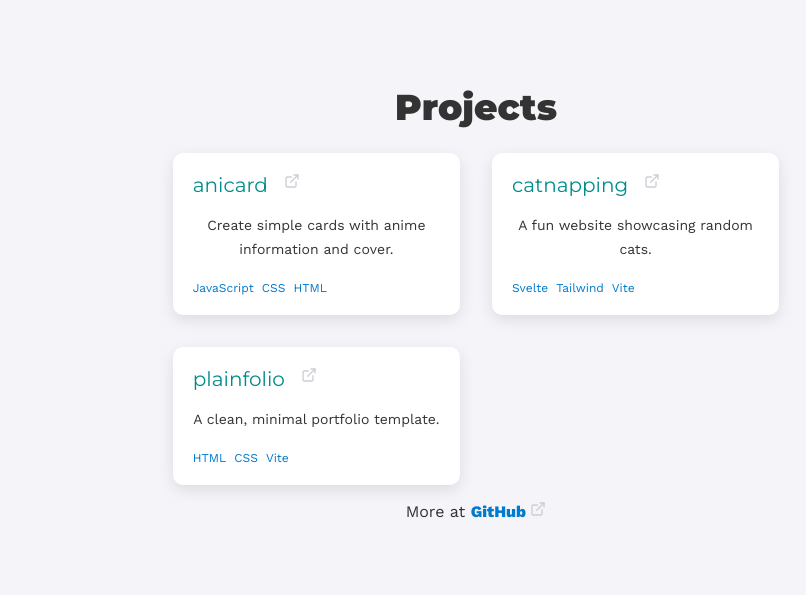
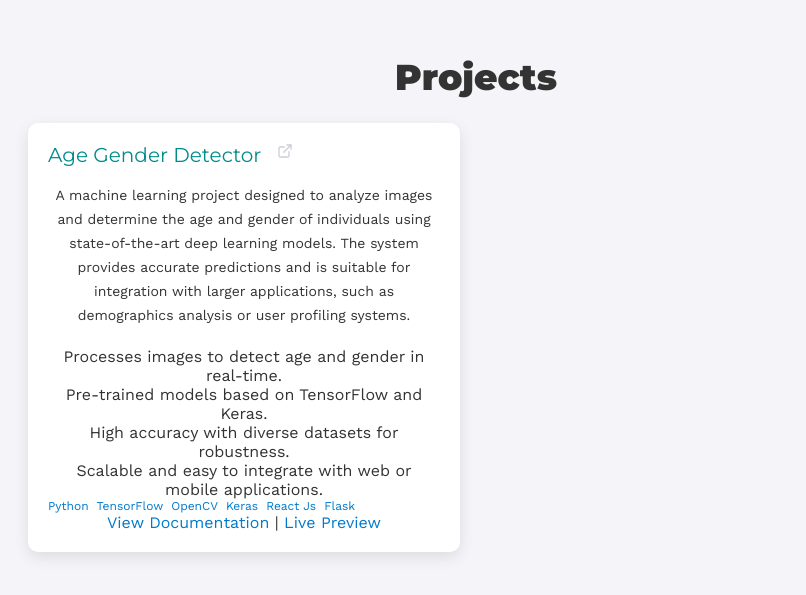
Before and after one commit to priyade004/Priya-PortFolio, a website built with Vite: page index.html in a window 1280 px wide. Shown: the part 897-1492 px from the top of the page, without its empty margins (164-970 px from the left). Built offline with nearby package versions, Linux system fonts and the light colour scheme.

Commit message:
added new code

```diff
--- a/index.html
+++ b/index.html
@@ -75,62 +75,45 @@
         <div class="project-container">
           <div class="repository-container">
             <div class="repository-head">
-              <a href="https://github.com/notshanxx/anicard" target="_blank">
-                <h3>anicard</h3>
+              <a href="https://github.com/priyade004/age-gender-detector" target="_blank">
+                <h3>Age Gender Detector</h3>
               </a>
-              <a href="https://github.com/notshanxx/anicard" target="_blank">
+              <a href="https://github.com/priyade004/age-gender-detector" target="_blank">
                 <img width="16" height="16" src="./asset/svg/external-link.svg" alt="external-link" />
               </a>
             </div>
-            <p class="repository-description">Create simple cards with anime information and cover.</p>
+            <p class="repository-description">
+              A machine learning project designed to analyze images and determine the age and gender of individuals using state-of-the-art deep learning models.
+              The system provides accurate predictions and is suitable for integration with larger applications, such as demographics analysis or user profiling systems.
+            </p>
+
+            <!-- Features -->
+            <ul class="repository-features">
+              <li>Processes images to detect age and gender in real-time.</li>
+              <li>Pre-trained models based on TensorFlow and Keras.</li>
+              <li>High accuracy with diverse datasets for robustness.</li>
+              <li>Scalable and easy to integrate with web or mobile applications.</li>
+            </ul>
+
             <div class="repository-language-used-container">
-              <span class="language-used">JavaScript</span>
-              <span class="language-used">CSS</span>
-              <span class="language-used">HTML</span>
+              <span class="language-used">Python</span>
+              <span class="language-used">TensorFlow</span>
+              <span class="language-used">OpenCV</span>
+              <span class="language-used">Keras</span>
+              <span class="language-used">React Js</span>
+              <span class="language-used">Flask</span>
+            </div>
+
+            <div class="additional-links">
+              <a href="https://github.com/priyade004/age-gender-detector/blob/main/README.md" target="_blank">
+                View Documentation
+              </a>
+              <span>|</span>
+              <a href="https://github.com/priyade004/age-gender-detector/releases" target="_blank">
+                Live Preview
+              </a>
             </div>
           </div>
-
-          <div class="repository-container">
-            <div class="repository-head">
-              <a href="https://github.com/notshanxx/anicard" target="_blank">
-                <h3>catnapping</h3>
-              </a>
-              <a href="https://github.com/notshanxx/anicard" target="_blank">
-                <img width="16" height="16" src="./asset/svg/external-link.svg" alt="external-link" />
-              </a>
-            </div>
-            <p class="repository-description">A fun website showcasing random cats.</p>
-            <div class="repository-language-used-container">
-              <span class="language-used">Svelte</span>
-              <span class="language-used">Tailwind</span>
-              <span class="language-used">Vite</span>
-            </div>
-          </div>
-
-          <div class="repository-container">
-            <div class="repository-head">
-              <a href="https://github.com/notshanxx/anicard" target="_blank">
-                <h3>plainfolio</h3>
-              </a>
-              <a href="https://github.com/notshanxx/anicard" target="_blank">
-                <img width="16" height="16" src="./asset/svg/external-link.svg" alt="external-link" />
-              </a>
-            </div>
-            <p class="repository-description">A clean, minimal portfolio template.</p>
-            <div class="repository-language-used-container">
-              <span class="language-used">HTML</span>
-              <span class="language-used">CSS</span>
-              <span class="language-used">Vite</span>
-            </div>
-          </div>
-        </div>
-
-        <div class="repository-container more-repo">
-          More at
-          <a href="https://github.com/notshanxx?tab=repositories" target="_blank">
-            GitHub <img src="./asset/svg/external-link.svg" alt="" />
-          </a>
-        </div>
       </div>
     </section>
 
```
